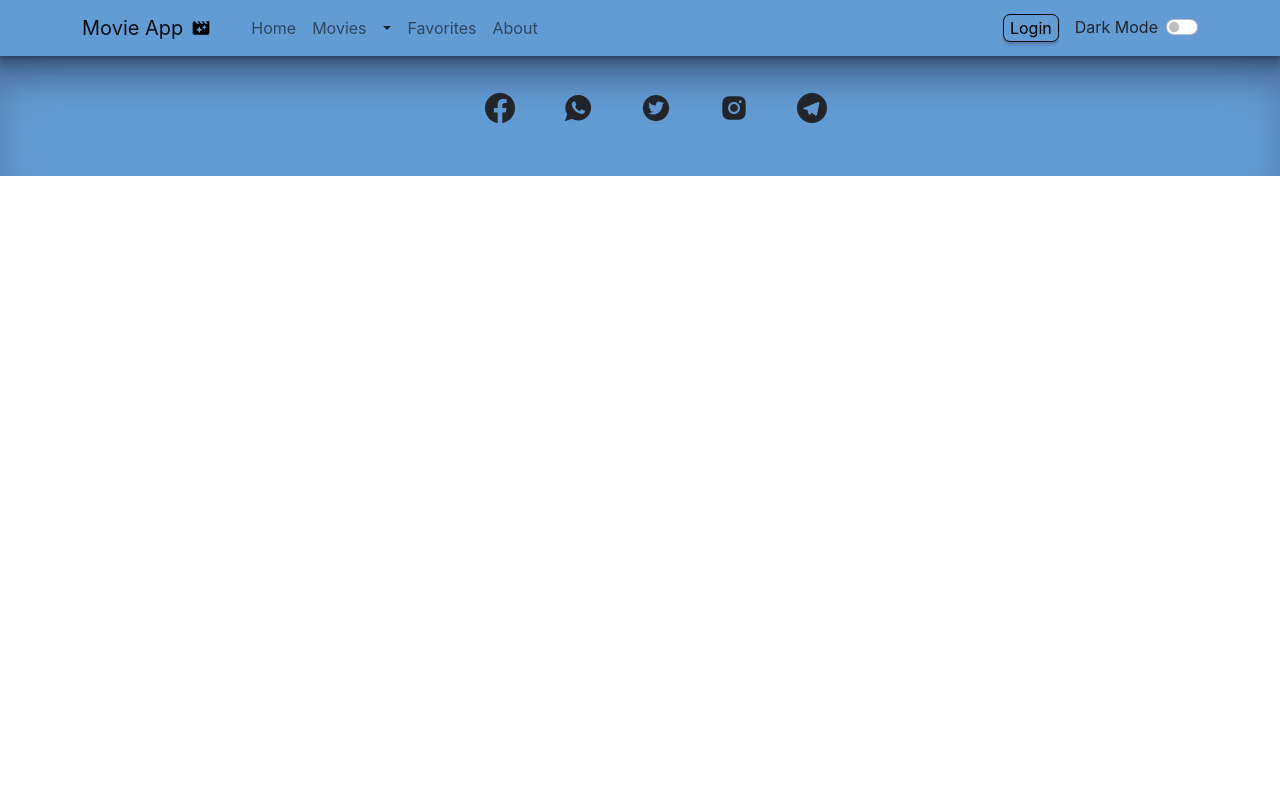
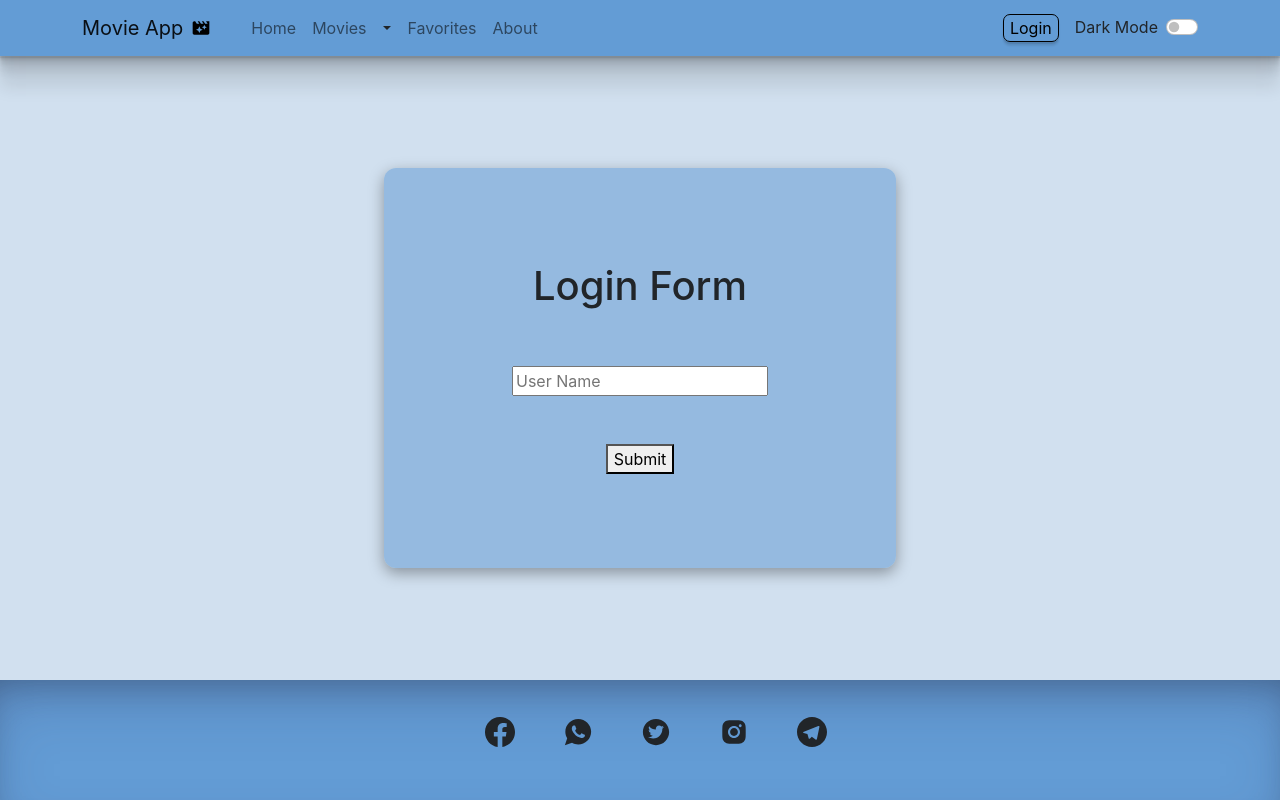
Before and after one commit to Snir1812/ProjectMovies, a React (Create React App) app: page /login in a window 1280 px wide. Built offline with nearby package versions, Linux system fonts and the light colour scheme.

Commit message:
Login page with form (not worked)

```diff
--- a/src/App.jsx
+++ b/src/App.jsx
@@ -10,6 +10,7 @@ import Home from "./pages/Home";
 import "./App.css";
 import { useSelector } from "react-redux";
 import Footer from "./components/footer/Footer";
+import LoginPage from "./pages/LoginPage";
 // import CategoryMovies from "./pages/CategoryMovies";
 
 const App = () => {
@@ -30,6 +31,7 @@ const App = () => {
         <Route path="/comedy" element={<Movies category="35" />} />
         <Route path="/romance" element={<Movies category="10749" />} />
         <Route path="/action" element={<Movies category="28" />} />
+        <Route path="/login" element={<LoginPage />} />
       </Routes>
       <Footer />
     </div>
--- /dev/null
+++ b/src/components/LoginPage.css
@@ -0,0 +1,31 @@
+.login {
+  min-height: 78vh;
+  display: flex;
+  align-items: center;
+  justify-content: center;
+}
+.login-form {
+  background: rgba(99, 156, 213, 0.541);
+  width: 40%;
+  height: 50vh;
+  display: flex;
+  align-items: center;
+  justify-content: center;
+  flex-direction: column;
+  gap: 3rem;
+  border-radius: 12px;
+  box-shadow: rgba(0, 0, 0, 0.35) 0px 5px 15px;
+}
+.login-form-dark {
+  background: rgba(1, 55, 109, 0.491);
+  color: white;
+  width: 40%;
+  height: 50vh;
+  display: flex;
+  align-items: center;
+  justify-content: center;
+  flex-direction: column;
+  gap: 3rem;
+  border-radius: 12px;
+  box-shadow: rgba(0, 0, 0, 0.35) 0px 5px 15px;
+}
--- a/src/components/login/Login.jsx
+++ b/src/components/login/LoginButton.jsx
@@ -1,12 +1,18 @@
 import React from "react";
 import { useSelector } from "react-redux";
-import "./Login.css";
+import "./LoginButton.css";
+import { useNavigate } from "react-router-dom";
+import { Overlay } from "react-bootstrap";
 
 const Login = () => {
   const darkToggle = useSelector((state) => state.theme);
+  const navigate = useNavigate();
 
   return (
     <button
+      onClick={() => {
+        navigate(`/login`);
+      }}
       className={darkToggle.darkTheme ? "login-button" : "login-button-dark"}
     >
       Login
--- a/src/components/nav/TopNav.css
+++ b/src/components/nav/TopNav.css
@@ -13,6 +13,9 @@
   box-shadow: rgba(0, 0, 0, 0.09) 0px 2px 1px, rgba(0, 0, 0, 0.09) 0px 4px 2px,
     rgba(0, 0, 0, 0.09) 0px 8px 4px, rgba(0, 0, 0, 0.09) 0px 16px 8px,
     rgba(0, 0, 0, 0.09) 0px 32px 16px;
+  display: flex;
+  align-items: center;
+  justify-content: center;
 }
 .navbar-dark {
   height: 7vh;
@@ -20,6 +23,9 @@
   box-shadow: rgba(0, 0, 0, 0.09) 0px 2px 1px, rgba(0, 0, 0, 0.09) 0px 4px 2px,
     rgba(0, 0, 0, 0.09) 0px 8px 4px, rgba(0, 0, 0, 0.09) 0px 16px 8px,
     rgba(0, 0, 0, 0.09) 0px 32px 16px;
+  display: flex;
+  align-items: center;
+  justify-content: center;
 }
 .logo-icon {
   display: flex;
--- a/src/components/nav/TopNav.jsx
+++ b/src/components/nav/TopNav.jsx
@@ -10,7 +10,7 @@ import { useDispatch, useSelector } from "react-redux";
 import ButtonGroup from "react-bootstrap/ButtonGroup";
 import Dropdown from "react-bootstrap/Dropdown";
 import { fetchMovies } from "../../features/movies/movies-slice";
-import Login from "../login/Login";
+import LoginButton from "../login/LoginButton";
 const TopNav = () => {
   const darkToggle = useSelector((state) => state.theme);
   const dispatch = useDispatch();
@@ -53,7 +53,7 @@ const TopNav = () => {
             <TopNavLink to="/about" label="About" />
           </Nav>
         </Navbar.Collapse>
-        <Login />
+        <LoginButton />
         <DarkToggle />
       </Container>
     </Navbar>
--- /dev/null
+++ b/src/pages/LoginPage.jsx
@@ -0,0 +1,27 @@
+import React from "react";
+import "../components/LoginPage.css";
+import { useNavigate } from "react-router-dom";
+import { useSelector } from "react-redux";
+
+const LoginPage = () => {
+  const navigate = useNavigate();
+  const darkToggle = useSelector((state) => state.theme);
+
+  return (
+    <div className="login">
+      <div className={darkToggle.darkTheme ? "login-form-dark" : "login-form"}>
+        <h1>Login Form</h1>
+        <input type="text" placeholder="User Name" />
+        <button
+          onClick={() => {
+            navigate(-1);
+          }}
+        >
+          Submit
+        </button>
+      </div>
+    </div>
+  );
+};
+
+export default LoginPage;
```
Also changed, not shown: src/components/login/LoginButton.css (renamed from src/components/login/Login.css).
